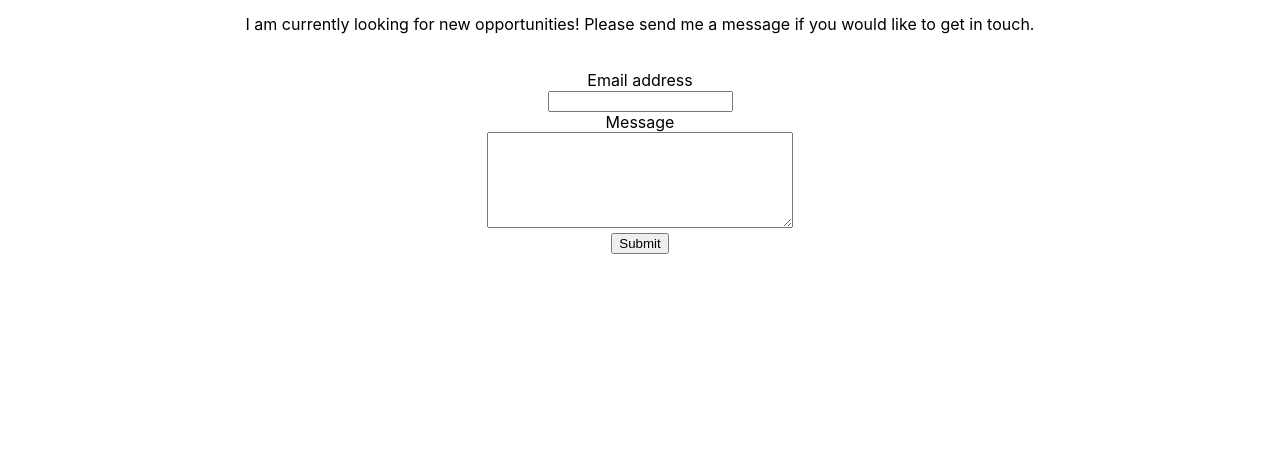
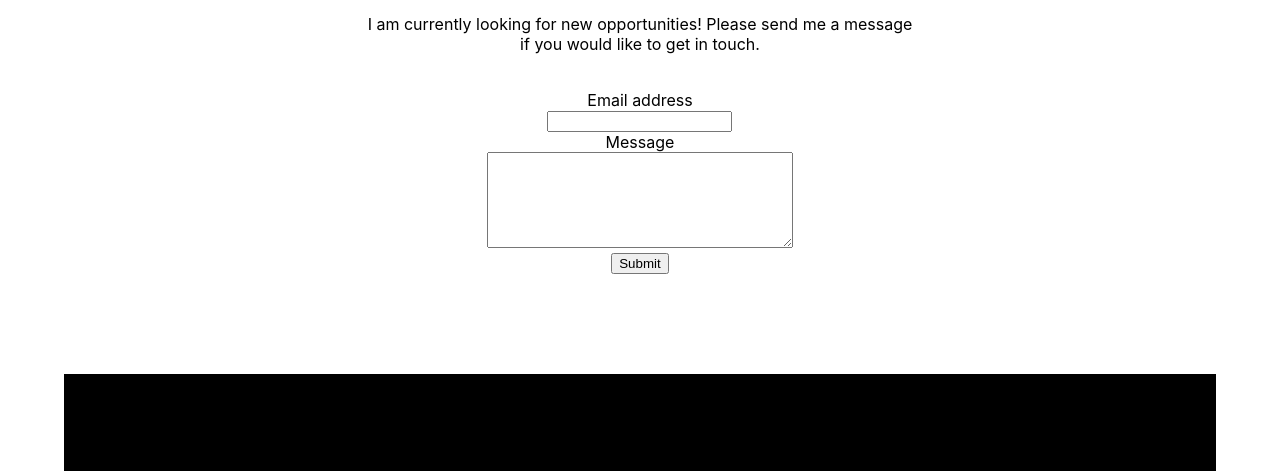
Before and after one commit to SelinCetinkaya/personal-website, a React (Create React App) app in the folder personal-website/: page / in a window 1280 px wide. Shown: the part 2402-2873 px from the top of the page. Before the commit the page ends 2656 px from the top, so only its background shows below. Built offline with nearby package versions, Linux system fonts and the light colour scheme.

Commit message:
added footer

```diff
--- a/personal-website/src/App.css
+++ b/personal-website/src/App.css
@@ -2,6 +2,10 @@
 
 .App {
   text-align: center;
+  display: flex;
+  flex-direction: column;
+  align-items: center;
+  width: 100%;
 }
 
 hr {
@@ -9,3 +13,9 @@ hr {
   height: 1px;
   background-color: lightgray;
 }
+
+#footer-box {
+  width: 90%;
+  background-color: black;
+  height: 100px;
+}
--- a/personal-website/src/App.js
+++ b/personal-website/src/App.js
@@ -2,7 +2,6 @@ import "./App.css";
 import { Route } from "react-router-dom";
 import Header from "./components/Header/Header";
 import AboutMe from "./components/AboutMe/AboutMe";
-import Resume from "./components/Resume";
 import Projects from "./components/Projects/Projects";
 import ContactMe from "./components/ContactMe/ContactMe";
 
@@ -15,9 +14,7 @@ function App() {
         <Projects />
         <ContactMe />
       </Route>
-      <Route path="/resume">
-        <Resume />
-      </Route>
+      <div id="footer-box" />
     </div>
   );
 }
--- a/personal-website/src/components/ContactMe/ContactMe.css
+++ b/personal-website/src/components/ContactMe/ContactMe.css
@@ -19,6 +19,7 @@
 
 #contact-form {
   margin-top: 20px;
+  margin-bottom: 100px;
 }
 
 #contact-me-message-input {
--- a/personal-website/src/components/Header/Header.css
+++ b/personal-website/src/components/Header/Header.css
@@ -2,6 +2,7 @@
   display: flex;
   flex-direction: row;
   justify-content: center;
+  width: 100%;
 }
 
 .header-box {
--- a/personal-website/src/components/Resume.jsx
+++ /dev/null
@@ -1,12 +0,0 @@
-import React from "react";
-import resume from "./SelinCetinkaya.jpg";
-
-function Resume(props) {
-  return (
-    <div>
-      <img src={resume} alt="resume" />
-    </div>
-  );
-}
-
-export default Resume;
```
